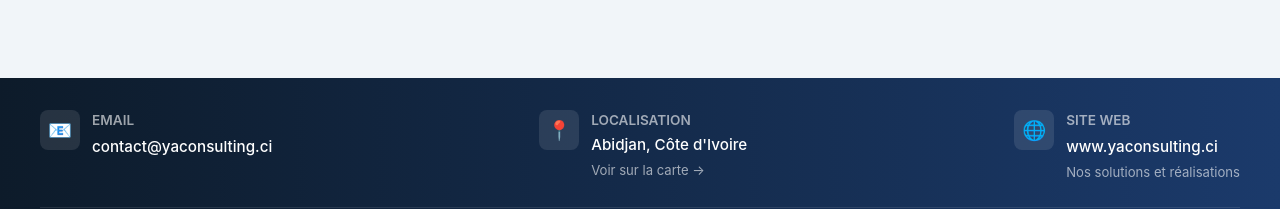
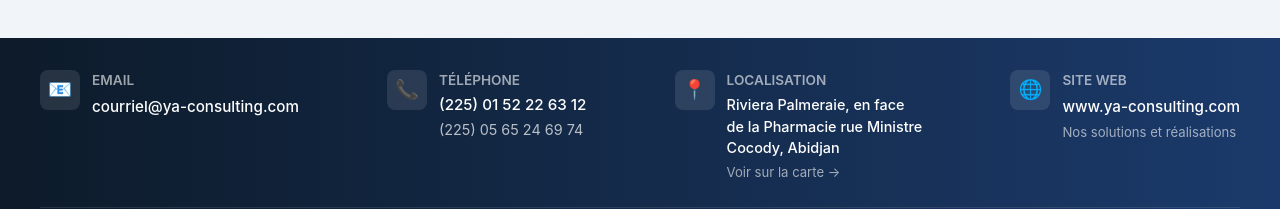
Before and after one commit to yvkam04/yacam-frontend, a React (Create React App) app: page /users in a window 1280 px wide. Shown: the part 525-734 px from the top of the page. Built offline with nearby package versions, Linux system fonts and the light colour scheme; no server answers; sample sign-in values are in the browser's storage.

Commit message:
Footer - vraies infos YA Consulting

```diff
--- a/src/pages/Footer.js
+++ b/src/pages/Footer.js
@@ -5,46 +5,72 @@
     <footer style={{background:"linear-gradient(90deg,#0d1b2a,#1b3a6b)",color:"white",padding:"32px 40px",marginTop:"auto"}}>
       <div style={{display:"flex",justifyContent:"space-between",alignItems:"flex-start",flexWrap:"wrap",gap:"24px",maxWidth:"1200px",margin:"0 auto"}}>
 
+        {/* Email */}
         <div style={{display:"flex",alignItems:"flex-start",gap:"12px"}}>
           <div style={{width:"40px",height:"40px",background:"rgba(255,255,255,0.1)",borderRadius:"8px",display:"flex",alignItems:"center",justifyContent:"center",fontSize:"1.2rem"}}>
             📧
           </div>
           <div>
             <div style={{fontWeight:600,fontSize:"0.85rem",color:"rgba(255,255,255,0.6)",marginBottom:"4px"}}>EMAIL</div>
-            <a href="mailto:contact@yaconsulting.ci" style={{color:"white",textDecoration:"none",fontSize:"0.95rem",fontWeight:500}}>
-              contact@yaconsulting.ci
+            <a href="mailto:courriel@ya-consulting.com" style={{color:"white",textDecoration:"none",fontSize:"0.95rem",fontWeight:500}}>
+              courriel@ya-consulting.com
             </a>
           </div>
         </div>
 
+        {/* Téléphone */}
+        <div style={{display:"flex",alignItems:"flex-start",gap:"12px"}}>
+          <div style={{width:"40px",height:"40px",background:"rgba(255,255,255,0.1)",borderRadius:"8px",display:"flex",alignItems:"center",justifyContent:"center",fontSize:"1.2rem"}}>
+            📞
+          </div>
+          <div>
+            <div style={{fontWeight:600,fontSize:"0.85rem",color:"rgba(255,255,255,0.6)",marginBottom:"4px"}}>TÉLÉPHONE</div>
+            <a href="tel:+2250152226312" style={{color:"white",textDecoration:"none",fontSize:"0.95rem",fontWeight:500,display:"block"}}>
+              (225) 01 52 22 63 12
+            </a>
+            <a href="tel:+2250565246974" style={{color:"rgba(255,255,255,0.7)",textDecoration:"none",fontSize:"0.9rem"}}>
+              (225) 05 65 24 69 74
+            </a>
+          </div>
+        </div>
+
+        {/* Localisation */}
         <div style={{display:"flex",alignItems:"flex-start",gap:"12px"}}>
           <div style={{width:"40px",height:"40px",background:"rgba(255,255,255,0.1)",borderRadius:"8px",display:"flex",alignItems:"center",justifyContent:"center",fontSize:"1.2rem"}}>
             📍
           </div>
           <div>
             <div style={{fontWeight:600,fontSize:"0.85rem",color:"rgba(255,255,255,0.6)",marginBottom:"4px"}}>LOCALISATION</div>
-            <div style={{color:"white",fontSize:"0.95rem",fontWeight:500}}>Abidjan, Côte d'Ivoire</div>
-            <a href="https://maps.google.com/?q=Abidjan" target="_blank" rel="noreferrer" style={{color:"rgba(255,255,255,0.6)",fontSize:"0.82rem",textDecoration:"none"}}>
+            <div style={{color:"white",fontSize:"0.9rem",fontWeight:500,lineHeight:"1.5"}}>
+              Riviera Palmeraie, en face<br/>
+              de la Pharmacie rue Ministre<br/>
+              Cocody, Abidjan
+            </div>
+            <a href="https://maps.google.com/?q=Riviera+Palmeraie+Cocody+Abidjan" target="_blank" rel="noreferrer" style={{color:"rgba(255,255,255,0.6)",fontSize:"0.82rem",textDecoration:"none"}}>
               Voir sur la carte →
             </a>
           </div>
         </div>
 
+        {/* Site web */}
         <div style={{display:"flex",alignItems:"flex-start",gap:"12px"}}>
           <div style={{width:"40px",height:"40px",background:"rgba(255,255,255,0.1)",borderRadius:"8px",display:"flex",alignItems:"center",justifyContent:"center",fontSize:"1.2rem"}}>
             🌐
           </div>
           <div>
             <div style={{fontWeight:600,fontSize:"0.85rem",color:"rgba(255,255,255,0.6)",marginBottom:"4px"}}>SITE WEB</div>
-            <a href="https://www.yaconsulting.ci" target="_blank" rel="noreferrer" style={{color:"white",textDecoration:"none",fontSize:"0.95rem",fontWeight:500}}>
-              www.yaconsulting.ci
+            <a href="https://www.ya-consulting.com" target="_blank" rel="noreferrer" style={{color:"white",textDecoration:"none",fontSize:"0.95rem",fontWeight:500}}>
+              www.ya-consulting.com
             </a>
-            <div style={{color:"rgba(255,255,255,0.6)",fontSize:"0.82rem",marginTop:"4px"}}>Nos solutions et réalisations</div>
+            <div style={{color:"rgba(255,255,255,0.6)",fontSize:"0.82rem",marginTop:"4px"}}>
+              Nos solutions et réalisations
+            </div>
           </div>
         </div>
 
       </div>
 
+      {/* Ligne de séparation */}
       <div style={{borderTop:"1px solid rgba(255,255,255,0.1)",marginTop:"24px",paddingTop:"16px",textAlign:"center",color:"rgba(255,255,255,0.4)",fontSize:"0.8rem"}}>
         © {new Date().getFullYear()} YA Consulting — Tous droits réservés | Plateforme Cloud de Vidéosurveillance
       </div>
```
